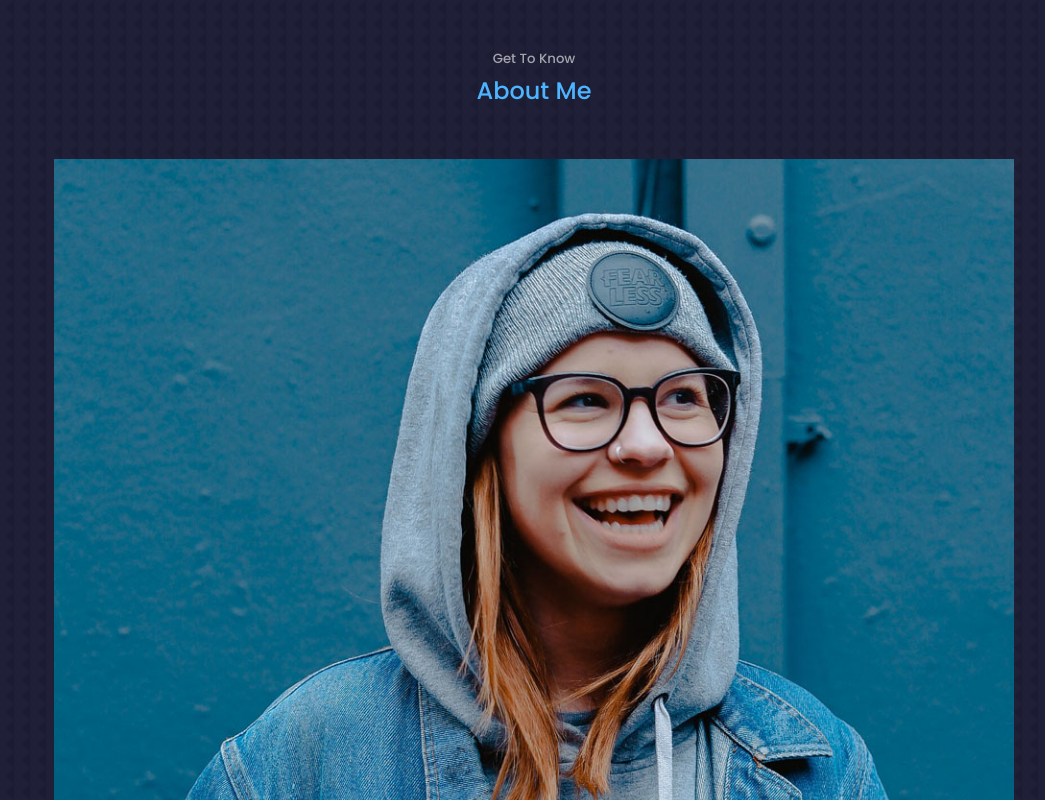
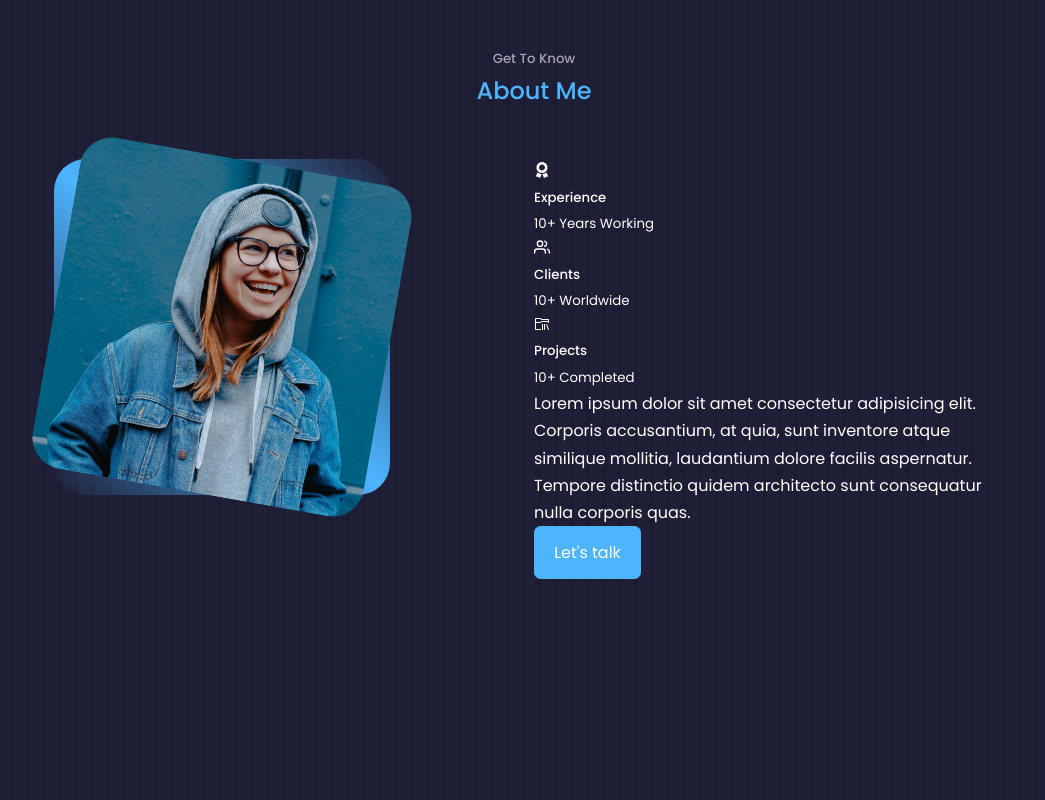
Before and after one commit to stefhone/react-portfolio-testing-1, a React (Create React App) app: page / in a window 1280 px wide. Shown: the part 880-1680 px from the top of the page, without its empty margins (106-1151 px from the left). Built offline with nearby package versions, Linux system fonts and the light colour scheme.

Commit message:
About Component part 2 - Styling about me img

```diff
--- a/src/components/about/about.css
+++ b/src/components/about/about.css
@@ -0,0 +1,25 @@
+.about__container {
+    display: grid;
+    grid-template-columns: 35% 50%;
+    gap: 15%;
+}
+
+.about__me {
+    width: 100%;
+    aspect-ratio: 1/1;
+    border-radius: 2rem;
+    background: linear-gradient(45deg,transparent,var(--color-primary),transparent);
+    display: grid;
+    place-items: center;
+}
+
+.about__me-image {
+    border-radius: 2rem;
+    overflow: hidden;
+    transform: rotate(10deg);
+    transition: var(--transition);
+}
+
+.about__me-image:hover {
+    transform: rotate(0);
+}
```
